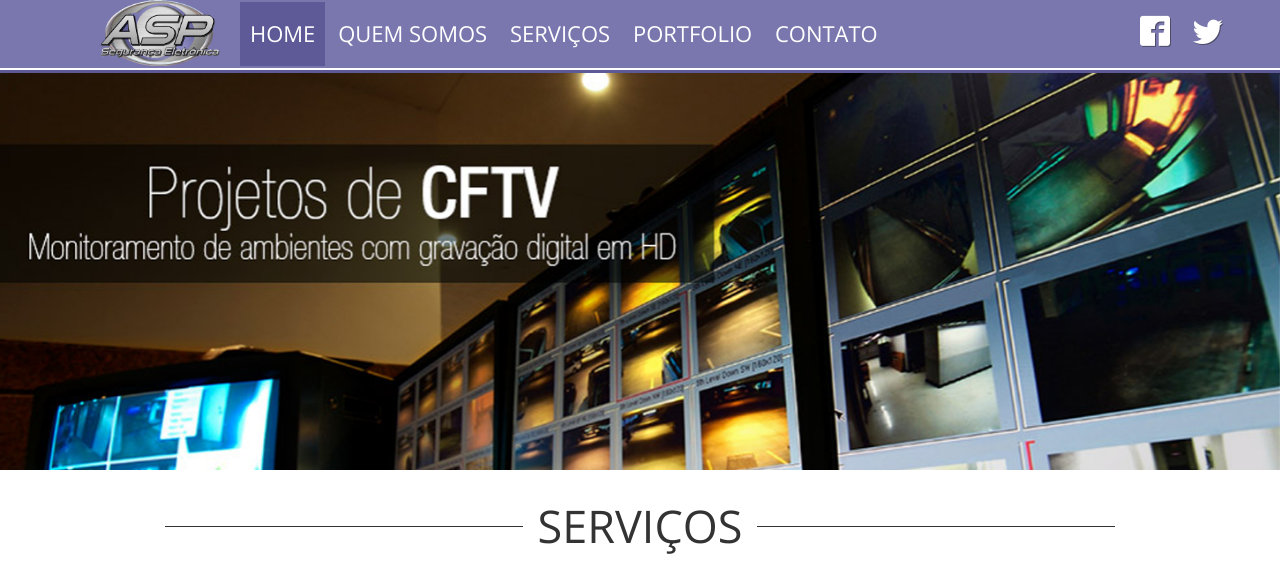
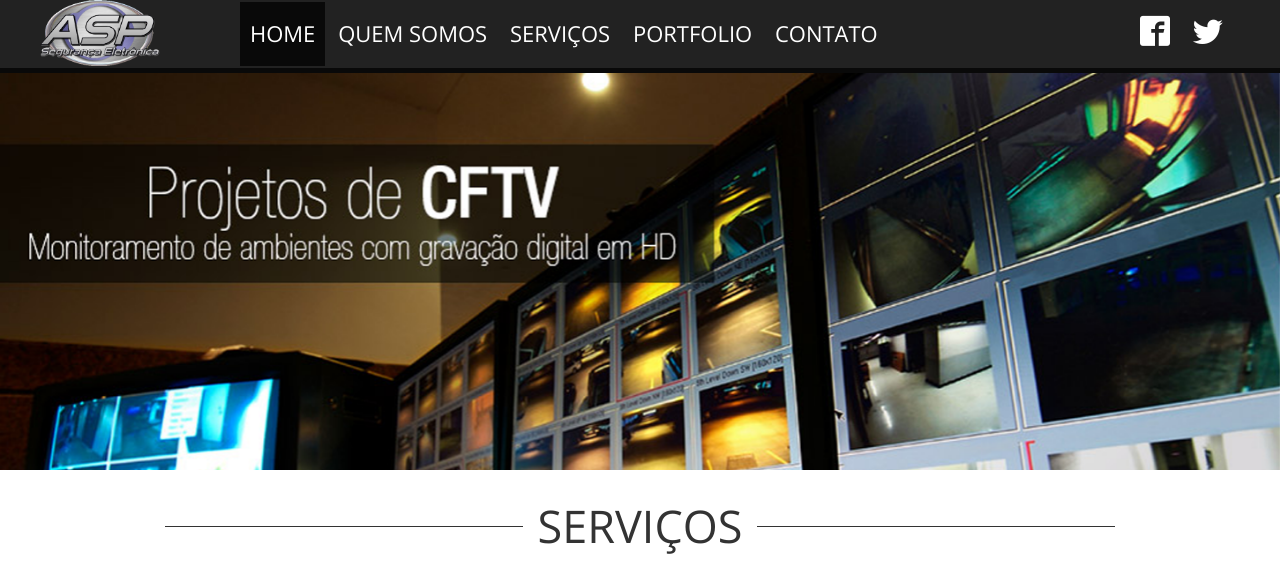
Before and after one commit to rodrigomoraes/portfolio, a plain HTML site: page jobs/asp/index.html in a window 1280 px wide. Shown: the top 567 px of the page. Drawn offline with nearby package versions, Linux system fonts and the light colour scheme; files whose address does not match are found by name.

Commit message:
update 32

```diff
--- a/jobs/asp/assets/sass/_base.scss
+++ b/jobs/asp/assets/sass/_base.scss
@@ -7,7 +7,7 @@ $color__sbox: #e74c3c;
 $color__tbox: #2c3e50;
 
 
-$color__logo: #7a77ae;
+$color__logo: #222; //#7a77ae;
 $color__dlogo: darken($color__logo, 10%);
 
 $color__facecolor: #3b5998;
--- a/jobs/asp/assets/sass/style.scss
+++ b/jobs/asp/assets/sass/style.scss
@@ -24,7 +24,7 @@ font-size: 62.5%;
 .header:before{
 	content:"";
 	position:absolute;
-	margin-top:70px;
+	margin-top:68px;
 	width:100%;
 	height:5px;
 	background-color: $color__dlogo;
@@ -39,6 +39,7 @@ font-size: 62.5%;
 #wrap-logo{
   margin: 0 auto;
     width: 40%;
+    float: left;
 }
 .nav-button{
   background-color: transparent;
--- a/jobs/asp/index.html
+++ b/jobs/asp/index.html
@@ -3,7 +3,7 @@
 <head>
 	<meta charset="utf-8">
 	<meta name="viewport" content="width=device-width, initial-scale=1.0">
-	<meta name="theme-color" content="#7a77ae"/>
+	<meta name="theme-color" content="#333"/>
 
 
 	<title>Grupo ASP Segurança - Atibaia</title>
```
Also changed, not shown: jobs/asp/style.css, 1 other file.
